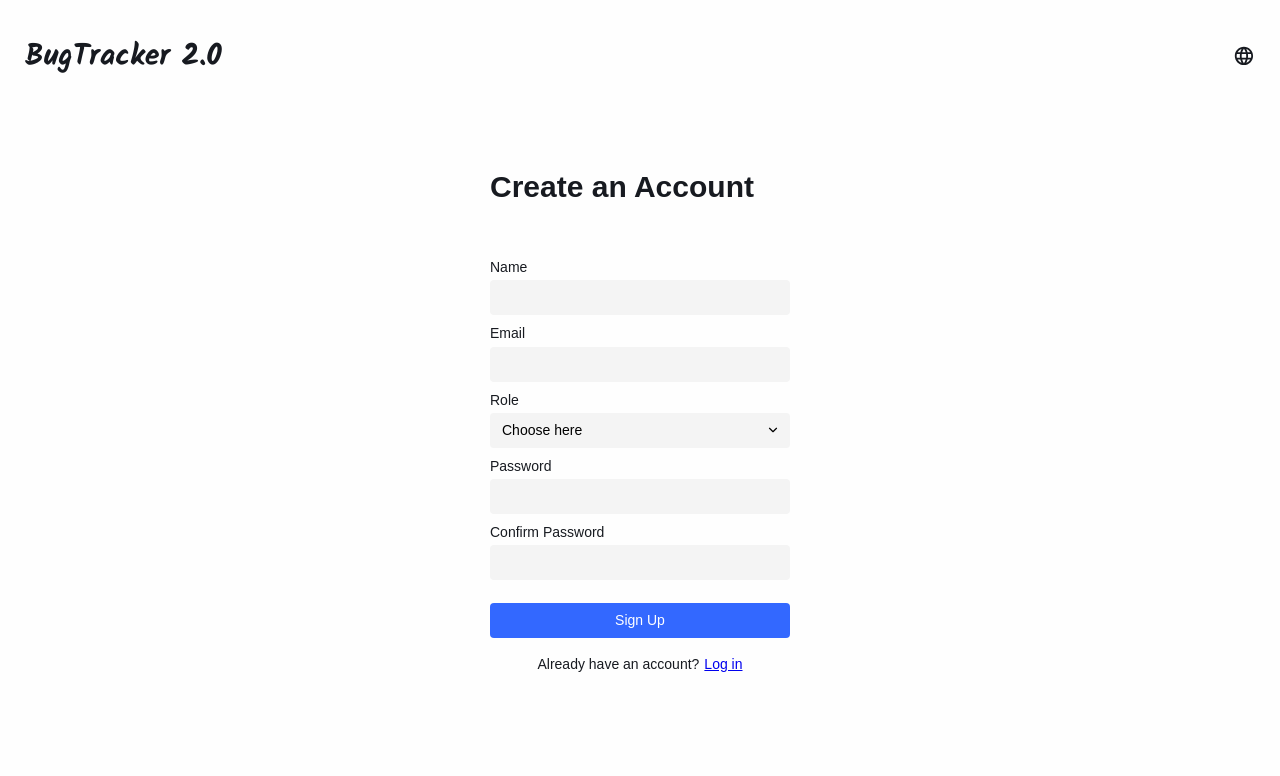
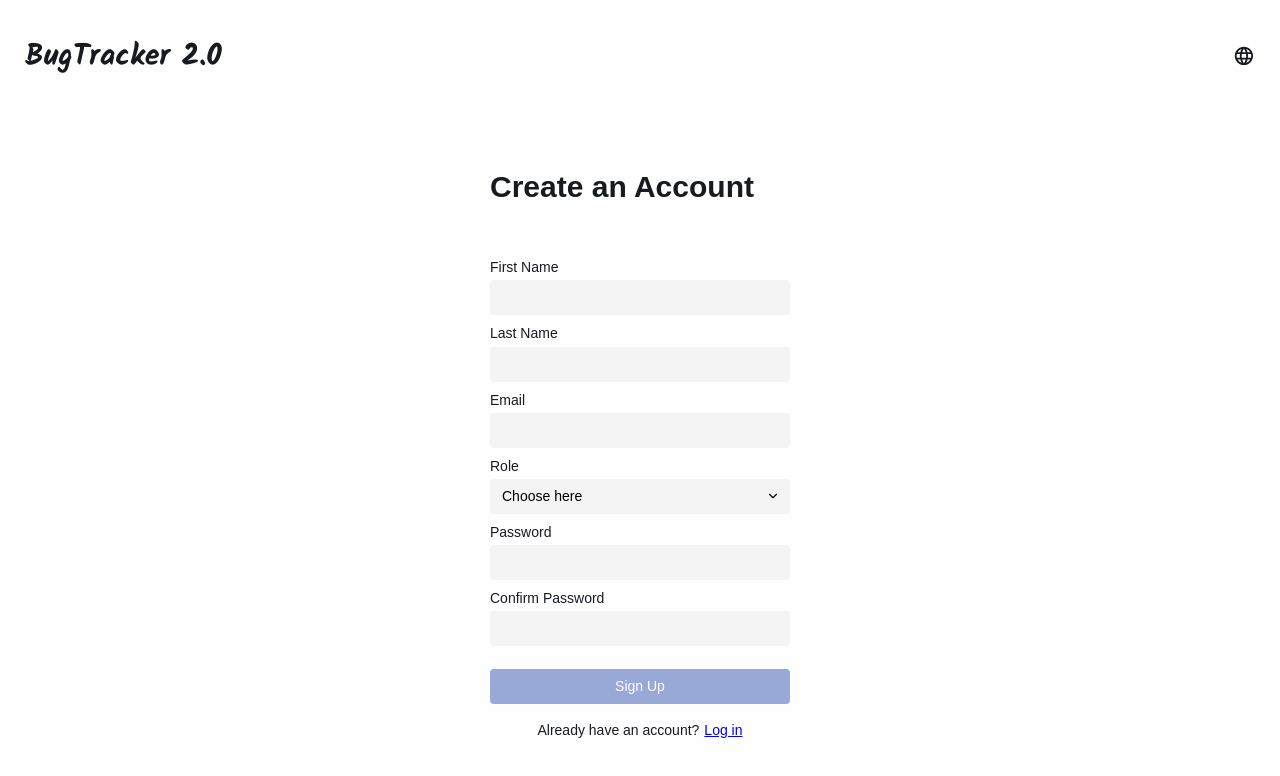
Before and after one commit to isaaxh/bug-tracker-2.0, a React (Vite) app: page /signup in a window 1280 px wide. Shown: the top 776 px of the page. Built offline with nearby package versions, Linux system fonts and the light colour scheme; no server answers; a web font is replaced by a local one.

Commit message:
button is always disabled until required fields are filled in signup form

```diff
--- a/src/components/auth/authPage.module.css
+++ b/src/components/auth/authPage.module.css
@@ -80,6 +80,9 @@
   background-color: rgb(var(--color-blue-30));
   margin-top: 0.5rem;
 }
+.btn-auth:disabled {
+  background-color: rgba(var(--color-blue-20), 0.5);
+}
 
 .btn-auth:hover {
   background-color: rgb(var(--color-blue-20));
--- a/src/components/auth/signup/Signup.tsx
+++ b/src/components/auth/signup/Signup.tsx
@@ -1,4 +1,4 @@
-import { useState } from "react";
+import { FormEvent, useEffect, useState } from "react";
 import style from "../authPage.module.css";
 import LanguageIcon from "@mui/icons-material/Language";
 import InfoIcon from "@mui/icons-material/Info";
@@ -21,17 +21,33 @@ interface roleProps {
 }
 
 const SignUp = () => {
-  const [email, setEmail] = useState<string>("");
-  const [displayName, setDisplayName] = useState<string>("");
+  const [email, setEmail] = useState("");
+  const [firstName, setFirstName] = useState("");
+  const [lastName, setLastName] = useState("");
+  const [displayName, setDisplayName] = useState("");
   const [role, SetRole] = useState<roleProps>({
     admin: false,
     manager: false,
     developer: false,
   });
-  const [password, setPassword] = useState<string>("");
-  const [confirmPassword, setConfirmPassword] = useState<string>("");
+  const [password, setPassword] = useState("");
+  const [confirmPassword, setConfirmPassword] = useState("");
+  const [btnDisabled, setBtnDisabled] = useState(false);
 
   const { signUp, loading, error, setError } = useAuth();
+
+  const validateInputValues = () => {
+    if (
+      firstName.length !== 0 &&
+      lastName.length !== 0 &&
+      password.length !== 0 &&
+      confirmPassword.length !== 0
+    ) {
+      setBtnDisabled(false);
+    } else {
+      setBtnDisabled(true);
+    }
+  };
 
   const userData: userDataProps = {
     email,
@@ -40,6 +56,15 @@ const SignUp = () => {
     confirmPassword,
     displayName,
   };
+
+  const handleFormSubmit = (e: FormEvent<HTMLFormElement>) => {
+    e.preventDefault();
+    signUp({ userData });
+  };
+
+  useEffect(() => {
+    validateInputValues();
+  }, [firstName, lastName, email, password, confirmPassword]);
 
   return (
     <div className={style.container}>
@@ -71,21 +96,33 @@ const SignUp = () => {
             </div>
           ) : null}
 
-          <form
-            className={style.form}
-            onSubmit={(e) => signUp({ e, userData })}
-          >
+          <form className={style.form} onSubmit={handleFormSubmit}>
             <div className={style["input-container"]}>
-              <label htmlFor='name'>Name</label>
+              <label htmlFor='first-name'>First Name</label>
               <input
                 className={style["input-field"]}
                 type='text'
-                id='name'
-                value={displayName}
+                id='first-name'
+                value={firstName}
                 onChange={(e) => {
                   setError("");
-                  setDisplayName(e.target.value);
+                  setFirstName(e.target.value);
                 }}
+                autoComplete='off'
+              />
+            </div>
+            <div className={style["input-container"]}>
+              <label htmlFor='last-name'>Last Name</label>
+              <input
+                className={style["input-field"]}
+                type='text'
+                id='last-name'
+                value={lastName}
+                onChange={(e) => {
+                  setError("");
+                  setLastName(e.target.value);
+                }}
+                autoComplete='off'
               />
             </div>
             <div className={style["input-container"]}>
@@ -99,6 +136,7 @@ const SignUp = () => {
                   setError("");
                   setEmail(e.target.value);
                 }}
+                autoComplete='off'
               />
             </div>
             <div className={style["input-container"]}>
@@ -152,6 +190,7 @@ const SignUp = () => {
                   setError("");
                   setPassword(e.target.value);
                 }}
+                autoComplete='off'
               />
             </div>
             <div className={style["input-container"]}>
@@ -165,12 +204,14 @@ const SignUp = () => {
                   setError("");
                   setConfirmPassword(e.target.value);
                 }}
+                autoComplete='off'
               />
             </div>
             <div className={style["btn-container"]}>
               <button
                 className={`${style.btn} ${style["btn-auth"]}`}
                 type='submit'
+                disabled={btnDisabled}
               >
                 Sign Up
               </button>
--- a/src/hooks/useAuth.ts
+++ b/src/hooks/useAuth.ts
@@ -17,7 +17,6 @@ interface signInProps {
 }
 
 interface signUpProps {
-    e: FormEvent<HTMLFormElement>,
     userData: userData,
 
 }
@@ -96,8 +95,7 @@ const useAuth = () => {
 
     };
 
-    const signUp = async ({ e, userData }: signUpProps) => {
-        e.preventDefault();
+    const signUp = async ({ userData }: signUpProps) => {
         setLoading(true);
 
         if (userData.email === "" || userData.password === "" || userData.confirmPassword === "") {
```
